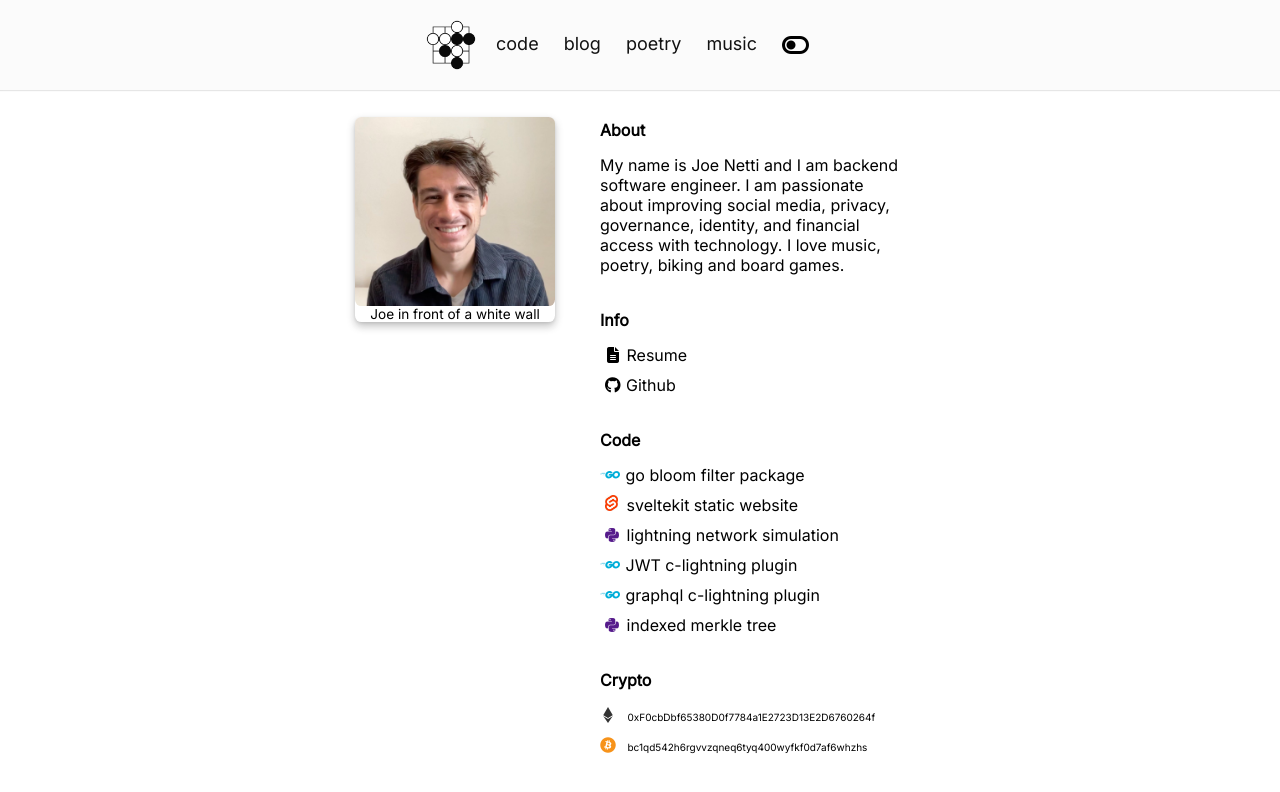
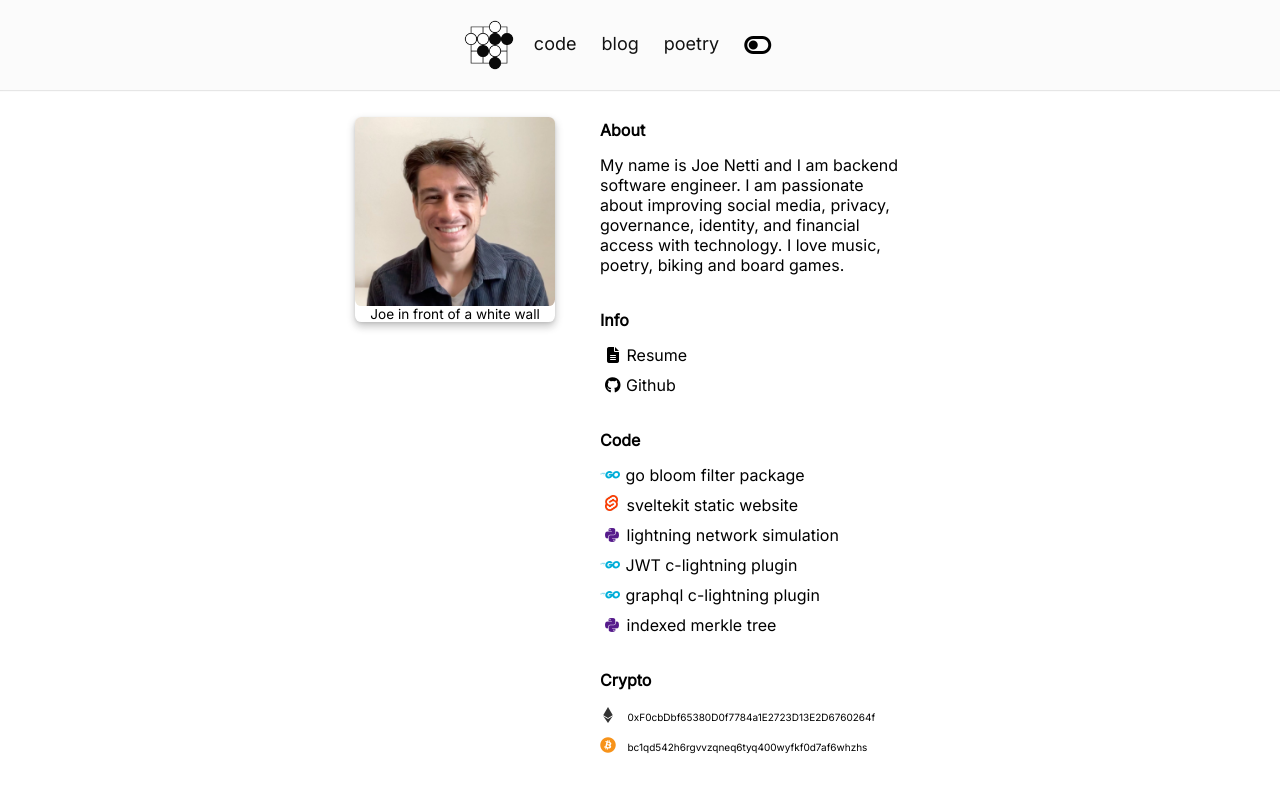
Before and after one commit to nettijoe96/nettijoe96.github.io, a SvelteKit app: page / in a window 1280 px wide. Shown: the top 792 px of the page. Built offline with nearby package versions, Linux system fonts and the light colour scheme.

Commit message:
change menu

```diff
--- a/src/routes/Menu.svelte
+++ b/src/routes/Menu.svelte
@@ -30,7 +30,6 @@
     <nav>
         <div class="menu-container {themeClass}">
             <ul class="menu">
-                {#if !isMobile}
                 {#if isLight}
                     <li class="menu-item img-item">
                         <span>
@@ -48,7 +47,6 @@
                         </span>
                     </li>
                 {/if}
-                {/if}
                 <l1 class="menu-item">
                     <a href="{base}/">
                         <span>code</span>
@@ -62,11 +60,6 @@
                 <l1 class="menu-item">
                     <a href="{base}/poetry">
                         <span>poetry</span>
-                    </a>
-                </l1>
-                <l1 class="menu-item">
-                    <a href="{base}/music">
-                        <span>music</span>
                     </a>
                 </l1>
                 {#if isMobile}
```
Lines whose indentation alone changed are shown as unchanged.
